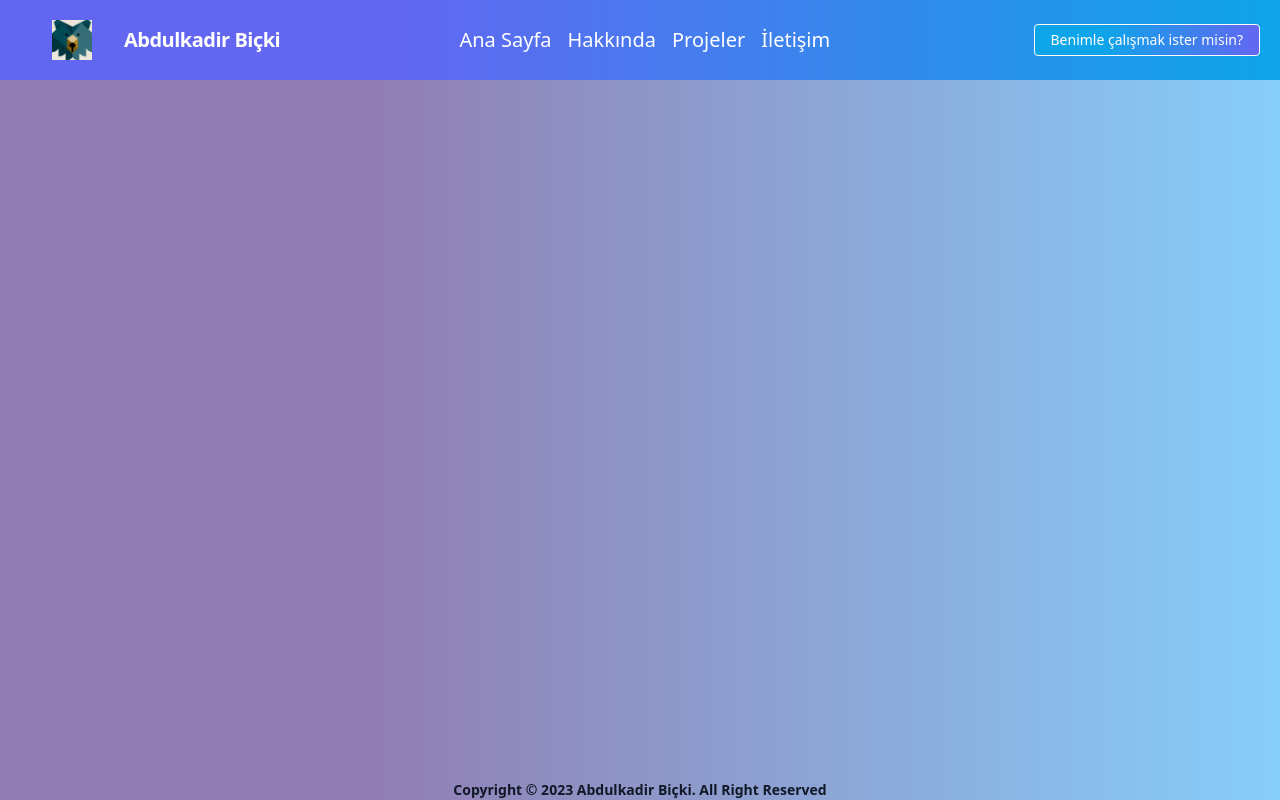
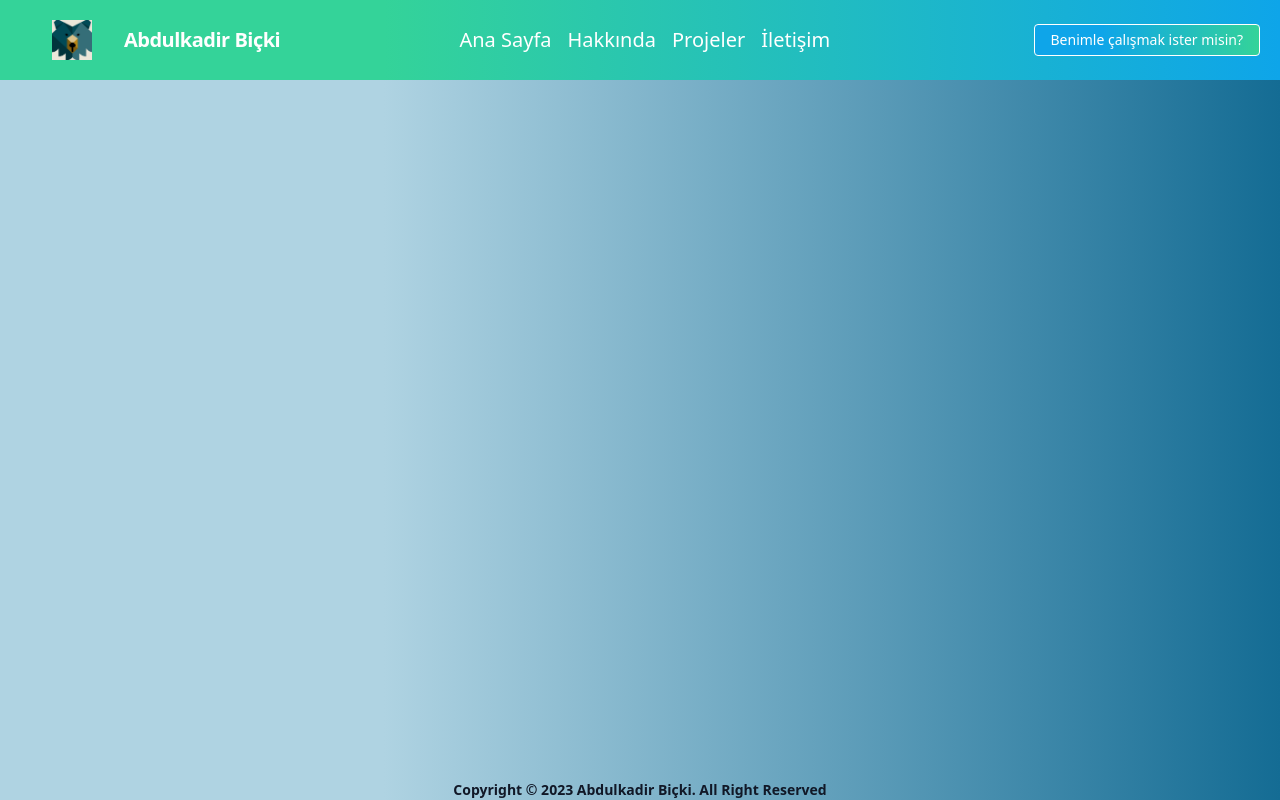
Before and after one commit to akadir8/Portfolio, a React (Create React App) app: page / in a window 1280 px wide. Built offline with nearby package versions, Linux system fonts and the light colour scheme.

Commit message:
modified

```diff
--- a/src/components/Navbar.js
+++ b/src/components/Navbar.js
@@ -3,7 +3,7 @@ import Logo from "./unnamed.png"
 
 function Navbar() {
   return (
-    <nav className="flex items-center justify-between flex-wrap p-5 bg-gradient-to-r from-indigo-500 from-30% to-sky-500">
+    <nav className="flex items-center justify-between flex-wrap p-5 bg-gradient-to-r from-emerald-400 from-30% to-sky-500">
       <div className="flex items-center flex-shrink-0 text-white mr-6">
         <img className="ml-8" src={Logo} height={40} width={40}/>
         <span className="font-semibold text-xl tracking-tight ml-8">Abdulkadir Biçki</span>
@@ -36,7 +36,7 @@ function Navbar() {
           </a>
         </div>
         <div>
-          <button className="inline-block bg-gradient-to-r from-sky-500 from-30% to-indigo-500 text-sm px-4 py-2 leading-none border rounded text-white border-white hover:border-transparent hover:text-blue-500 hover:bg-white mt-4 lg:mt-0 hover:shadow-md">Benimle çalışmak ister misin?</button>
+          <button className="inline-block bg-gradient-to-r from-sky-500 from-30% to-emerald-400 text-sm px-4 py-2 leading-none border rounded text-white border-white hover:border-transparent hover:text-blue-500 hover:bg-white mt-4 lg:mt-0 hover:shadow-md">Benimle çalışmak ister misin?</button>
         </div>
       </div>
     </nav>
--- a/src/index.css
+++ b/src/index.css
@@ -3,5 +3,5 @@
 @tailwind utilities;
 
 body{
-  background-image: linear-gradient(to right, #917FB3 30%, #87cefa);
+  background-image: linear-gradient(to right, #AFD3E2 30%, #146C94);
 }
```
